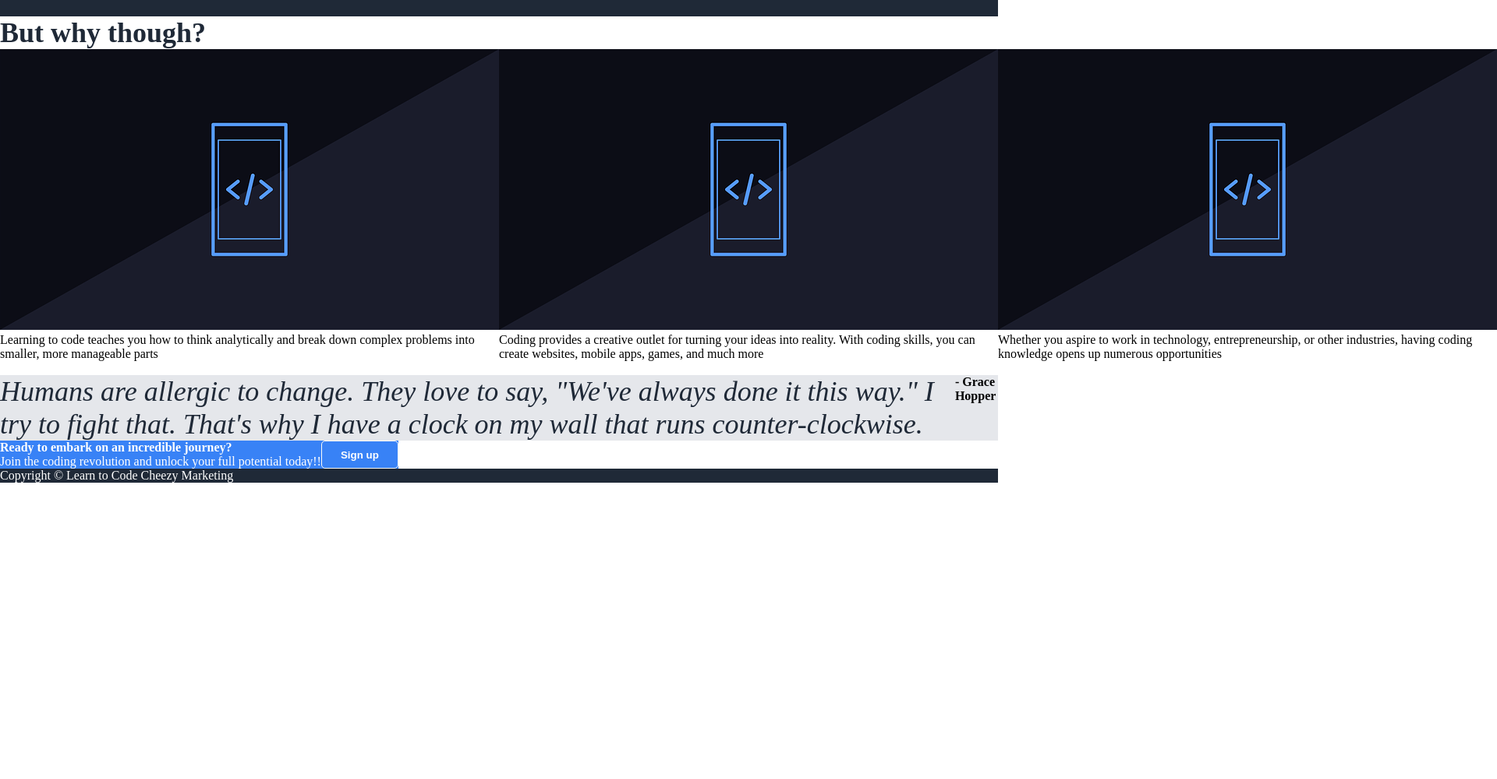
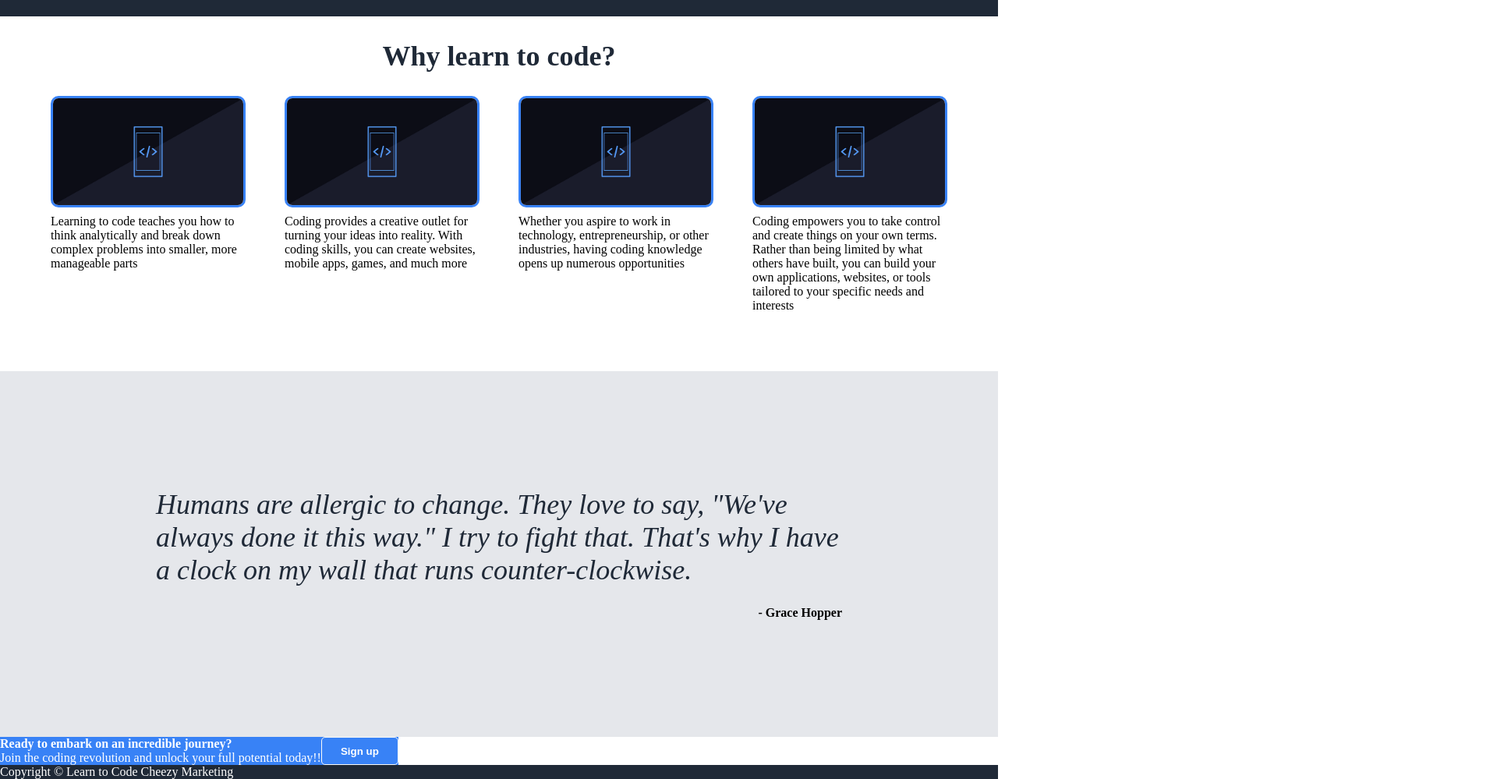
Before and after one commit to Mojojo-X/top-landing-page, a plain HTML site: page index.html in a window 1280 px wide. Shown: the part 560-1559 px from the top of the page at 78% size, 1920 px wide, since content can reach past the window. Before the commit the page ends 1179 px from the top, so only its background shows below. Drawn offline with Linux system fonts and the light colour scheme.

Commit message:
Complete layout for info and quote section

```diff
--- a/index.html
+++ b/index.html
@@ -32,7 +32,7 @@
             </div>
        </div>
         <div class="info_section">
-            <h2>But why though?</h2>
+            <h2>Why learn to code?</h2>
             <div class="info_card_container flex">
                 <div class="info_card">
                     <!-- Problem-Solving Skills -->
@@ -56,10 +56,12 @@
                 </div>
             </div>
         </div>
-        <div class="quote_section flex">
-            <p class="quote">Humans are allergic to change. They love to say, "We've always done it this way." I try to fight that. That's why I have a clock on my wall that runs counter-clockwise. </p>
-            <p class="quote_author">- Grace Hopper</p>
-        </div>
+        <div class="quote_section">
+            <div class="quote_wrapper flex">
+                <p class="quote">Humans are allergic to change. They love to say, "We've always done it this way." I try to fight that. That's why I have a clock on my wall that runs counter-clockwise. </p>
+                <p class="quote_author">- Grace Hopper</p>
+            </div>
+       </div>
         <div class="cta_container flex">
             <div class="cta flex">
                 <div class="cta_text">
--- a/styles/style.css
+++ b/styles/style.css
@@ -112,3 +112,48 @@ ul.flex :first-child {
 .hero_text > * {
     margin-bottom: 10px;
 }
+
+/* Info section */
+
+.info_card_container {
+    justify-content: center;
+    gap: 50px;
+    margin-bottom: 75px;
+}
+
+.info_section h2 {
+    margin: 30px;
+    text-align: center;
+}
+
+.info_card {
+    width: 250px;
+}
+
+.info_card img {
+    max-width: inherit;
+    max-height: inherit;
+    width: inherit;
+    height: inherit;
+    object-fit: cover;
+    border: 3px solid #3882f6;
+    border-radius: 10px;
+    margin-bottom: 5px;
+}
+
+.quote_section {
+    padding: 150px 200px;
+    align-items: center;
+}
+
+.quote_wrapper {
+    max-width: 900px;
+    margin: 0 auto;
+    flex-direction: column;
+    justify-content: center;
+}
+
+.quote_author {
+    margin-top: 25px;
+    align-self: flex-end;
+}
```
